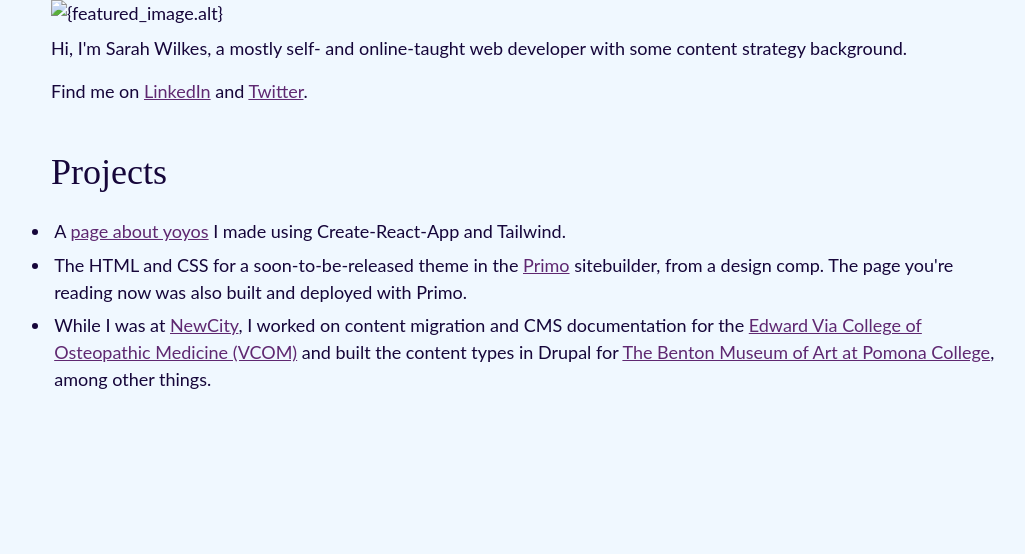
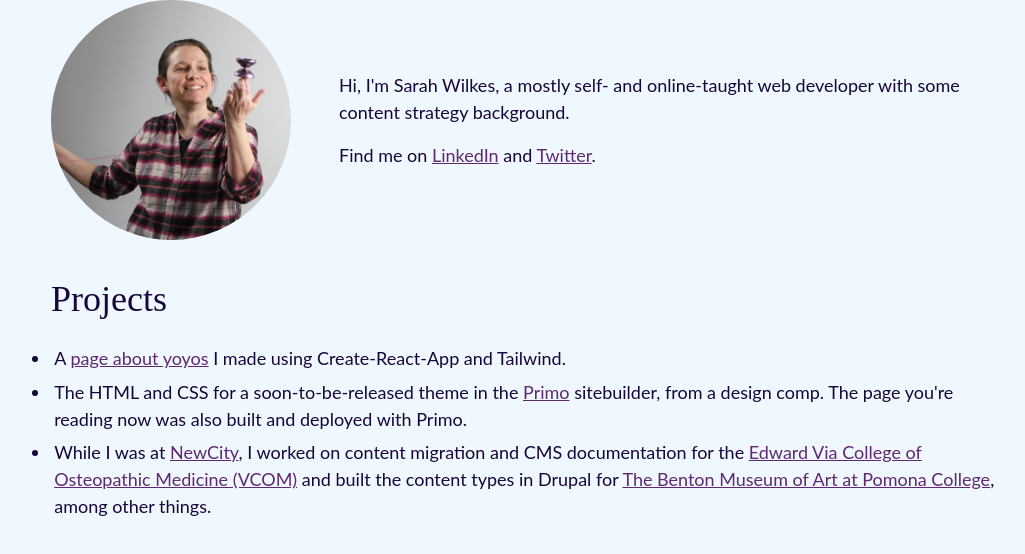
Before and after one commit to mightycoyote/mightycoyote.github.io, a plain HTML site: page index.html in a window 1280 px wide. Shown: the whole page, without its empty margins (109-1134 px from the left). Drawn offline with Linux system fonts and the light colour scheme.

Commit message:
some image and flex styling

```diff
--- a/index.html
+++ b/index.html
@@ -13,13 +13,17 @@
 
       <div class="block" id="block-rrxee">
         <div class="primo-component" id="component-rrxee">
-          <div><section class="primo-copy">
+          <div><section id="about" class="primo-copy">
 	<h1 class="visually-hidden">About Me</h1>
-  <img src={featured_image.src} alt={featured_image.alt} />
-	<p><span>Hi, </span>I'm Sarah Wilkes, a mostly self- and online-taught web developer with some content strategy background.</p>
-	<p>Find me on <a href="#">LinkedIn</a> and <a href="#">Twitter</a>.</p>
+  <figure>
+  	<img id="mepic" src='./assets/IMG_6588%20even%20smaller%20%20square.jpeg' alt="Sarah Wilkes" />
+  </figure>
+  <div id="intro">
+ 	 	<p><span>Hi, </span>I'm Sarah Wilkes, a mostly self- and online-taught web developer with some content strategy background.</p>
+		<p>Find me on <a href="#">LinkedIn</a> and <a href="#">Twitter</a>.</p>
+  </div>
 </section>
-<section class="primo-copy">
+<section id="projects" class="primo-copy">
   <h2>Projects</h2>
   <ul>
     <li>A <a href="#">page about yoyos</a> I made using Create-React-App and Tailwind.</li>
@@ -28,7 +32,31 @@
   </ul> </div>
 
         </div>
+        <style type="text/css">#component-rrxee #mepic {
+    margin: 0 auto;
+  }
+  #component-rrxee figure {
+    margin-bottom: 2rem;
+  }
+  @media (min-width: 640px) {
+    #component-rrxee #mepic {
+      max-width: 15rem;
+      border-radius: 50%;
+    }
 
+    #component-rrxee figure {
+      margin-bottom: 0;
+    }
+
+    #component-rrxee #about {
+      display: flex;
+      align-items: center;
+    }
+
+    #component-rrxee #intro {
+      padding-left: 3rem;
+    }
+  }</style>
       </div>
 
 
```
Also changed, not shown: primo.json (+1 -1 lines), styles.css.
